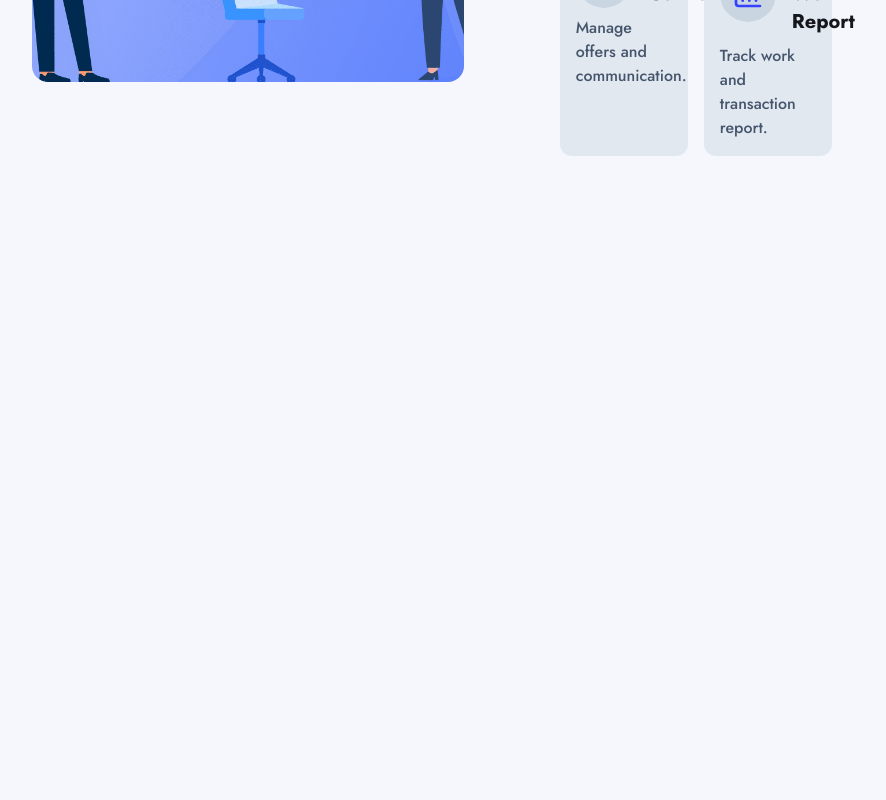
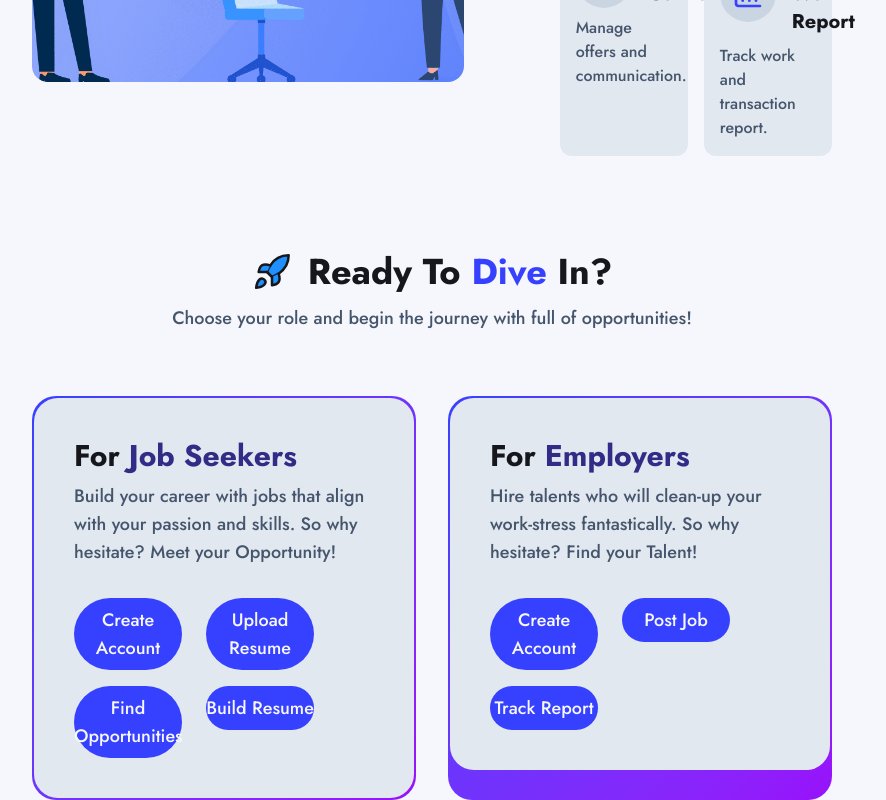
Before and after one commit to ninjaquasar/FledgeJobs, a React (Vite) app: page / in a window 1280 px wide. Shown: the part 3586-4386 px from the top of the page, without its empty margins (208-1094 px from the left). Before the commit the page ends 3838 px from the top, so only its background shows below. Built offline with nearby package versions, Linux system fonts and the light colour scheme.

Commit message:
Call To Action
Built Call-To-Actions section

```diff
--- a/package.json
+++ b/package.json
@@ -13,6 +13,7 @@
 		"@tailwindcss/vite": "^4.1.6",
 		"lucide-react": "^0.509.0",
 		"react": "^19.0.0",
+		"react-countup": "^6.5.3",
 		"react-dom": "^19.0.0",
 		"react-router": "^7.6.0",
 		"react-tooltip": "^5.28.1",
--- /dev/null
+++ b/src/components/CallToActionCard.jsx
@@ -0,0 +1,34 @@
+import { Link } from "react-router";
+
+const CallToActionCard = ({ userRole = "", actionDescription = "", actions = [] }) => {
+	return (
+		<div className="p-10 rounded-3xl bg-slate-200">
+			<h3 className="text-3xl font-bold mb-2">
+				For <span className="text-indigo-900">{userRole}s</span>
+			</h3>
+			<p className="text-lg font-medium text-slate-600">{actionDescription}</p>
+			<div className="w-4/5 mt-8 grid grid-cols-2 gap-x-6 gap-y-4">
+				{actions.map((action) =>
+					action.isAnchor ? (
+						<a
+							href={action.reference}
+							target="_blank"
+						>
+							<button className="w-full py-2 bg-primary text-lg font-medium text-light rounded-full cursor-pointer">
+								{action.name}
+							</button>
+						</a>
+					) : (
+						<Link to={action.reference}>
+							<button className="w-full py-2 bg-primary text-lg font-medium text-light rounded-full cursor-pointer">
+								{action.name}
+							</button>
+						</Link>
+					),
+				)}
+			</div>
+		</div>
+	);
+};
+
+export default CallToActionCard;
--- /dev/null
+++ b/src/layouts/CallToAction.jsx
@@ -0,0 +1,79 @@
+import { RocketIcon } from "lucide-react";
+import CallToActionCard from "../components/CallToActionCard";
+
+const CallToAction = () => {
+	return (
+		<section className="mt-24 px-60 space-y-16">
+			<div className="space-y-3">
+				<div className="flex items-center justify-center gap-x-4">
+					<RocketIcon
+						size={40}
+						fill="dodgerblue"
+						strokeWidth={1.5}
+					/>
+					<h2 className="text-4xl font-bold">
+						Ready To <span className="text-primary">Dive</span> In?
+					</h2>
+				</div>
+				<p className="text-lg font-medium text-slate-600 text-center">
+					Choose your role and begin the journey with full of opportunities!
+				</p>
+			</div>
+			<div className="grid grid-cols-2 gap-8">
+				<div className="bg-gradient-to-br from-primary to-purple-600 rounded-3xl p-0.5">
+					<CallToActionCard
+						userRole="Job Seeker"
+						actionDescription="Build your career with jobs that align with your passion and skills. So why hesitate? Meet your Opportunity!"
+						actions={[
+							{
+								name: "Create Account",
+								isAnchor: false,
+								reference: "/signup",
+							},
+							{
+								name: "Upload Resume",
+								isAnchor: false,
+								reference: "/profile",
+							},
+							{
+								name: "Find Opportunities",
+								isAnchor: false,
+								reference: "/jobs-grid",
+							},
+							{
+								name: "Build Resume",
+								isAnchor: true,
+								reference: "https://www.resume.com",
+							},
+						]}
+					/>
+				</div>
+				<div className="bg-gradient-to-br from-primary to-purple-600 rounded-3xl p-0.5">
+					<CallToActionCard
+						userRole="Employer"
+						actionDescription="Hire talents who will clean-up your work-stress fantastically. So why hesitate? Find your Talent!"
+						actions={[
+							{
+								name: "Create Account",
+								isAnchor: false,
+								reference: "/signup",
+							},
+							{
+								name: "Post Job",
+								isAnchor: false,
+								reference: "/jobs-grid/new",
+							},
+							{
+								name: "Track Report",
+								isAnchor: false,
+								reference: "/dashboard/posted-jobs",
+							},
+						]}
+					/>
+				</div>
+			</div>
+		</section>
+	);
+};
+
+export default CallToAction;
--- a/src/pages/Home.jsx
+++ b/src/pages/Home.jsx
@@ -1,3 +1,4 @@
+import CallToAction from "../layouts/CallToAction";
 import Hero from "../layouts/Hero";
 import HowItWorks from "../layouts/HowItWorks/HowItWorks";
 import JobCategories from "../layouts/JobCategories";
@@ -14,6 +15,7 @@ const Home = () => {
 			<Testimonials />
 			<Stats />
 			<HowItWorks />
+			<CallToAction />
 		</main>
 	);
 };
```
Also changed, not shown: 1 other file (tests, documents, lock files or other folders). Lines whose indentation alone changed are shown as unchanged.
